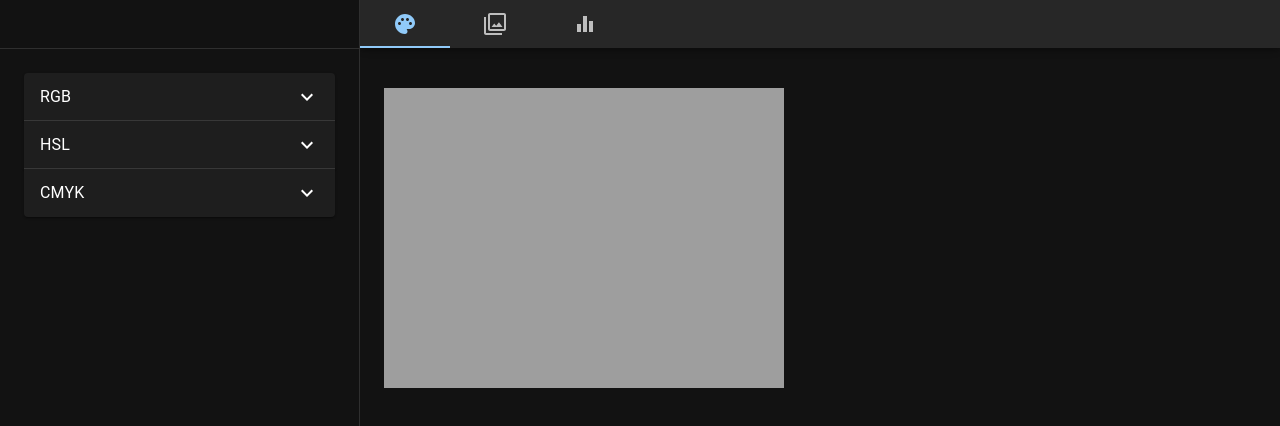
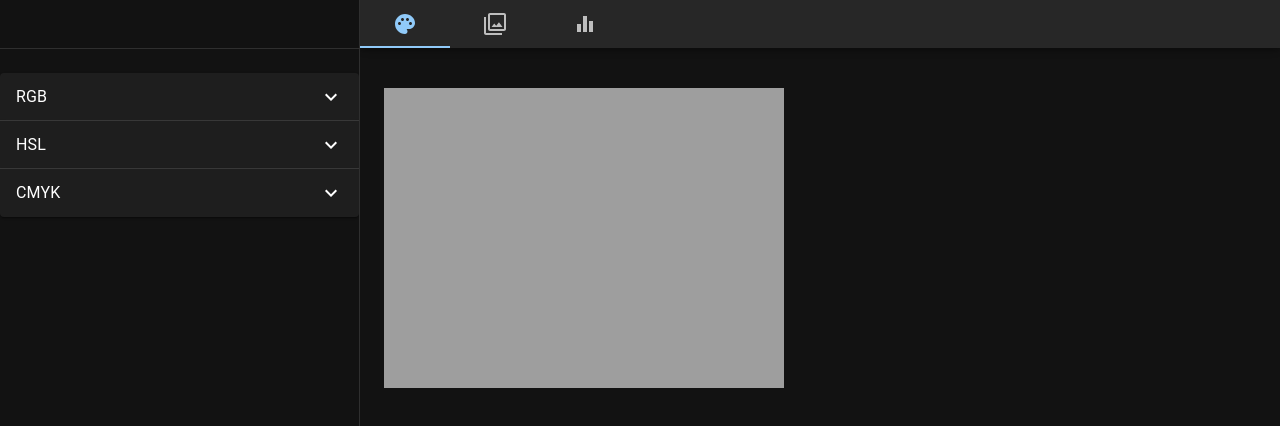
Before and after one commit to oktoala/citra-wasm-react, a React (Create React App) app in the folder react-app/: page / in a window 1280 px wide. Shown: the top 426 px of the page. Built offline with nearby package versions, Linux system fonts and the light colour scheme.

Commit message:
Add Slider

```diff
--- a/react-app/src/App.js
+++ b/react-app/src/App.js
@@ -111,7 +111,7 @@ const App = () => {
         <TabContext value={tab}>
           <Appbar onChange={handleTab} />
           <SideBar >
-            <TabPanel value="0"> <ColorSpace/> </TabPanel>
+            <TabPanel sx={{ paddingRight: '0', paddingLeft: '0' }} value="0"> <ColorSpace/> </TabPanel>
             <TabPanel value="1">Filter</TabPanel>
             <TabPanel value="2">Histogram</TabPanel>
           </SideBar>
--- a/react-app/src/components/ColorSpace.js
+++ b/react-app/src/components/ColorSpace.js
@@ -3,10 +3,30 @@ import Accordion from '@mui/material/Accordion';
 import React, { useState } from 'react'
 import ExpandMoreIcon from '@mui/icons-material/ExpandMore';
 import Typography from '@mui/material/Typography';
-import { AccordionDetails } from '@mui/material';
+import AccordionDetails from '@mui/material/AccordionDetails';
+import Grid from '@mui/material/Grid';
+import Slider from '@mui/material/Slider';
+import Input from '@mui/material/Input';
 
 const ColorSpace = () => {
     const [expand, setExpand] = useState(false);
+    const [value, setValue] = useState(10);
+
+    const handleSliderChange = (event, newValue) => {
+        setValue(newValue);
+    };
+
+    const handleInputChange = (event) => {
+        setValue(event.target.value === '' ? '' : Number(event.target.value));
+    };
+
+    const handleBlur = () => {
+        if (value < 0) {
+            setValue(0);
+        } else if (value > 255) {
+            setValue(255);
+        }
+    };
 
     const handleAccoridon = (panel) => (event, isExpanded) => {
         setExpand(isExpanded ? panel : false);
@@ -14,7 +34,14 @@ const ColorSpace = () => {
 
     return (
         <div>
-            <MyAccordion expand={expand} colorspace="RGB" onChange={handleAccoridon('RGB')}>Red Green Blue</MyAccordion>
+            <MyAccordion expand={expand} colorspace="RGB" onChange={handleAccoridon('RGB')}>
+                <MySlider value={value} onChangeSlider={handleSliderChange} onChangeInput={handleInputChange}
+                    onBlur={handleBlur} max={255} color='red' />
+                <MySlider value={value} onChangeSlider={handleSliderChange} onChangeInput={handleInputChange}
+                    onBlur={handleBlur} max={255} color='green' />
+                <MySlider value={value} onChangeSlider={handleSliderChange} onChangeInput={handleInputChange}
+                    onBlur={handleBlur} max={255} color='blue' />
+            </MyAccordion>
             <MyAccordion expand={expand} colorspace="HSL" onChange={handleAccoridon('HSL')}>Hue Saturate Light</MyAccordion>
             <MyAccordion expand={expand} colorspace="CMYK" onChange={handleAccoridon('CMYK')}>Cyan Magenta Yellow K</MyAccordion>
         </div>
@@ -24,8 +51,8 @@ const ColorSpace = () => {
 const MyAccordion = (props) => {
     return (
         <Accordion expanded={props.expand === props.colorspace} onChange={props.onChange}>
-            <AccordionSummary expandIcon={<ExpandMoreIcon/>} >
-                <Typography sx={{ width: '33%', flexShrink: 0}}>
+            <AccordionSummary expandIcon={<ExpandMoreIcon />} >
+                <Typography sx={{ width: '33%', flexShrink: 0 }}>
                     {props.colorspace}
                 </Typography>
             </AccordionSummary>
@@ -36,4 +63,21 @@ const MyAccordion = (props) => {
     );
 }
 
+const MySlider = (props) => {
+
+    return (
+        <Grid container spacing={3} alignItems="center">
+            <Grid item xs>
+                <Slider sx={{ color: props.color, width: 255 }} max={props.max} value={typeof props.value === 'number' ? props.value : 0} onChange={props.onChangeSlider} />
+            </Grid>
+            <Grid item xs>
+                <Input  value={props.value} size="small" onChange={props.onChangeInput} onBlur={props.onBlur}
+                    inputProps={{ max: props.max, type: 'number' }} />
+            </Grid>
+
+        </Grid>
+    );
+}
+
+
 export default ColorSpace;
```
